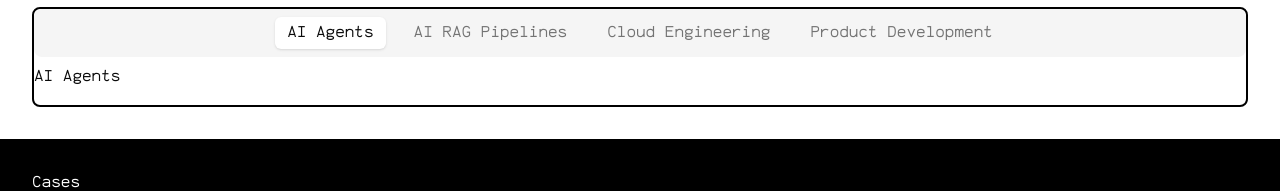
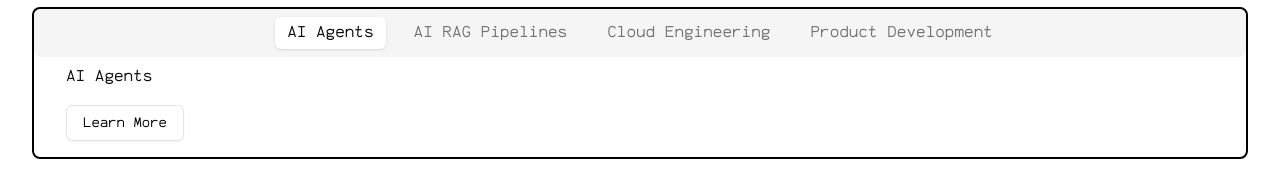
Before and after one commit to shelsoloa/brane-web, a Next.js app: page / in a window 1280 px wide. Shown: the part 661-852 px from the top of the page. Built offline with nearby package versions, Linux system fonts and the light colour scheme.

Commit message:
Add Learn More button to services tab

```diff
--- a/src/app/page.tsx
+++ b/src/app/page.tsx
@@ -95,17 +95,29 @@ function Services() {
             Product Development
           </TabsTrigger>
         </TabsList>
-        <TabsContent value="agents">
+        <TabsContent value="agents" className="px-8">
           <p>AI Agents</p>
+          <Button className="text-black mt-4" variant="outline">
+            <a href="mailto:contact@branebridge.com">Learn More</a>
+          </Button>
         </TabsContent>
-        <TabsContent value="rag">
+        <TabsContent value="rag" className="px-8">
           <p>AI RAG Pipelines</p>
+          <Button className="text-black mt-4" variant="outline">
+            <a href="mailto:contact@branebridge.com">Learn More</a>
+          </Button>
         </TabsContent>
-        <TabsContent value="cloud">
+        <TabsContent value="cloud" className="px-8">
           <p>Cloud Engineering</p>
+          <Button className="text-black mt-4" variant="outline">
+            <a href="mailto:contact@branebridge.com">Learn More</a>
+          </Button>
         </TabsContent>
-        <TabsContent value="product">
+        <TabsContent value="product" className="px-8">
           <p>Product Development</p>
+          <Button className="text-black mt-4" variant="outline">
+            <a href="mailto:contact@branebridge.com">Learn More</a>
+          </Button>
         </TabsContent>
       </Tabs>
     </Section>
```
